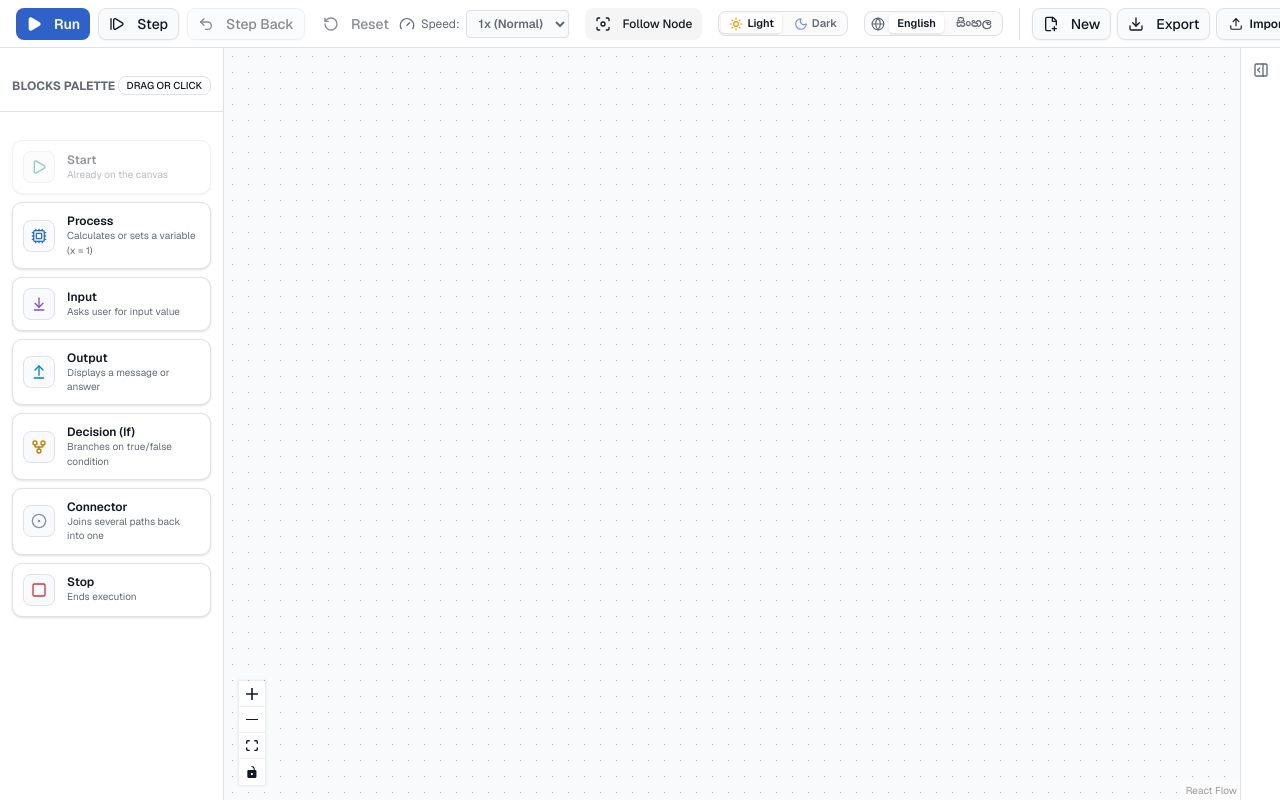
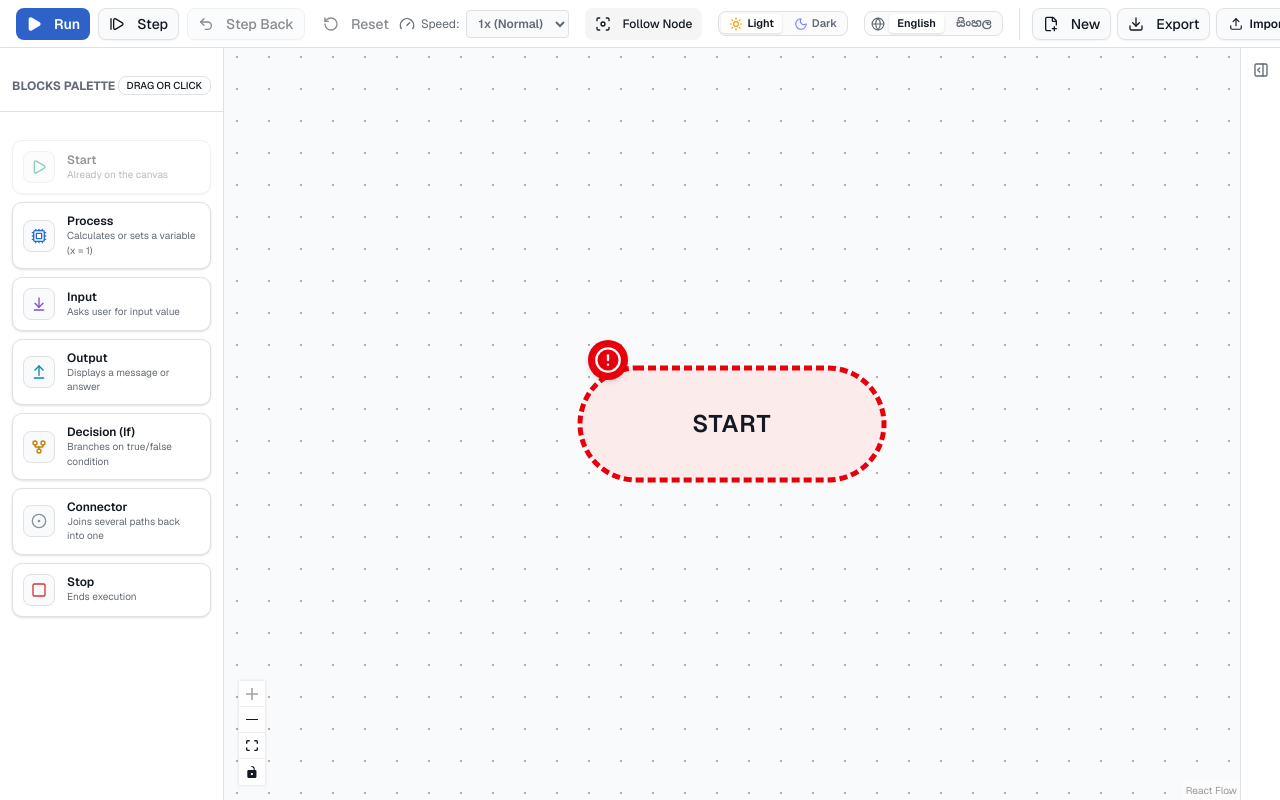
Before and after one commit to RavanaDevs/flow-chart-simulator, a Next.js app: page / in a window 1280 px wide. Built offline with nearby package versions, Linux system fonts and the light colour scheme.

Commit message:
fix: initialize flow nodes and edges from existing document state to prevent empty renders on mount

```diff
--- a/components/flow/flow-canvas.tsx
+++ b/components/flow/flow-canvas.tsx
@@ -114,8 +114,13 @@ export const FlowCanvas: React.FC = () => {
 
   const screenToFlowPosition = useReactFlow().screenToFlowPosition;
 
-  const [rfNodes, setRfNodes] = useState<Node[]>([]);
-  const [rfEdges, setRfEdges] = useState<Edge[]>([]);
+  // Seed the mirrors from the document rather than from an empty array. The
+  // sync below only fires when the store's identity *changes*, so a canvas that
+  // mounts when the document already exists — after a page refresh, or on the
+  // remount that collapsing the right rail causes — would otherwise render
+  // nothing at all until the next edit happened to change that identity.
+  const [rfNodes, setRfNodes] = useState<Node[]>(() => mergeNodes([], nodes));
+  const [rfEdges, setRfEdges] = useState<Edge[]>(() => mergeEdges([], edges));
 
   // Sync document -> canvas during render (React's "adjust state when a prop
   // changes" pattern) rather than in an effect, so the canvas never paints a
```
